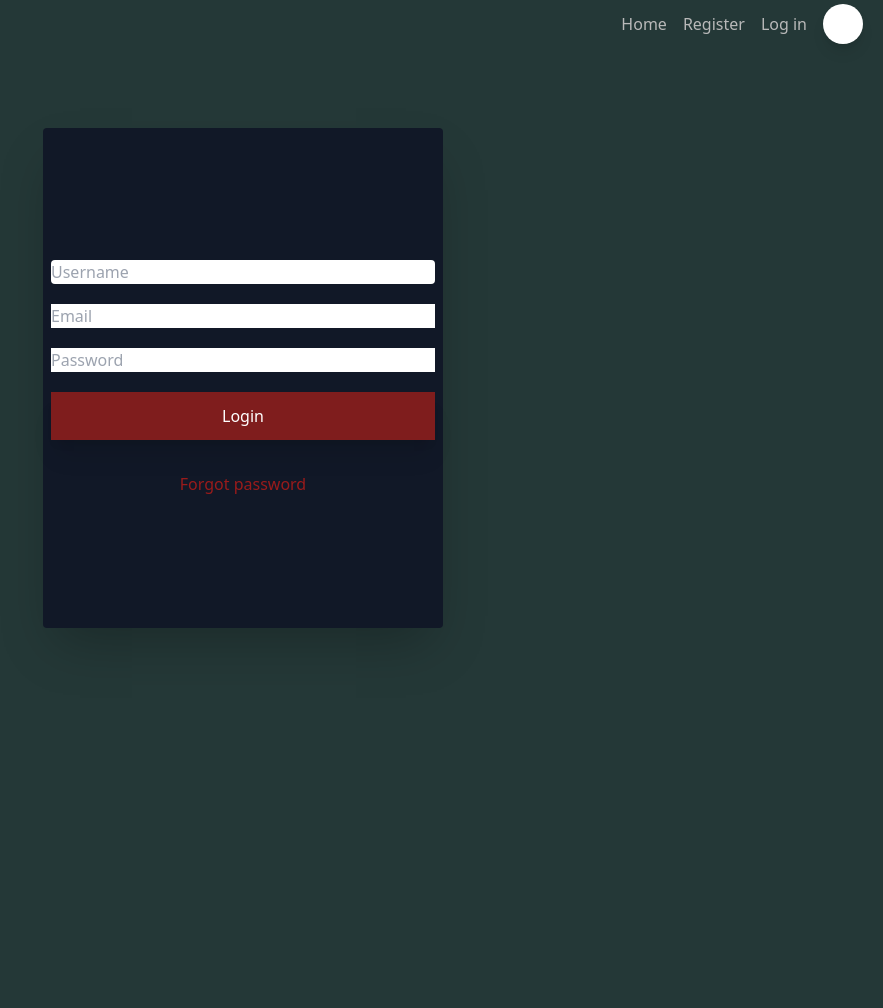
After one commit to royye6/uplook-image-library, a Django app: page /login/ in a window 1280 px wide. The commit adds this page. Shown: the whole page, without its empty margins (397-1280 px from the left). Run offline with Django 5.2, Linux system fonts and the light colour scheme; some libraries are stand-ins or nearby versions.

Commit message:
feat: create user logging forms

```diff
--- a/image_library/urls.py
+++ b/image_library/urls.py
@@ -3,4 +3,7 @@ from . import views
 
 urlpatterns = [
     path('', views.index, name='index'),
+    path('register/', views.register, name='register'),
+    path('login/', views.login, name='login'),
+    path('profile/', views.profile, name='profile'),
 ]
--- a/image_library/views.py
+++ b/image_library/views.py
@@ -22,3 +22,19 @@ def index(request):
 
 # def index(request):
 #     return render(request, 'index.html')
+
+
+def register(request):
+    if request.method == 'POST':
+        pass
+    return render(request, 'register.html')
+
+
+def login(request):
+    if request.method == 'POST':
+        pass
+    return render(request, 'login.html')
+
+
+def profile(request):
+    return render(request, 'profile.html')
--- a/templates/base.html
+++ b/templates/base.html
@@ -10,14 +10,12 @@
 <body class="bg-[#243837]">
     <header class="sticky w-full">
         <nav class="flex justify-end items-center gap-4 h-12 p-5 text-[#b9b9b9]" >
-            <div class="hover:text-[#775b22]"><a href="#">Register</a></div>
-            <div class="hover:text-[#775b22]"><a href="#">Log in</a></div>
-            <a href="#"><div class="h-10 w-10 bg-white rounded-full shadow-lg"></div></a>
+            <div class="hover:text-[#775b22]"><a href="{{ '' }}">Home</a></div>
+            <div class="hover:text-[#775b22]"><a href="{{ 'register' }}">Register</a></div>
+            <div class="hover:text-[#775b22]"><a href="{{ 'login' }}">Log in</a></div>
+            <a href="{{ 'profile' }}"><div class="h-10 w-10 bg-white rounded-full shadow-lg"></div></a>
         </nav>
     </header>
     {% block content %} {% endblock %}
 </body>
 </html>
-
-
-  <!-- <div class="flex bg-[#243837] justify-center min-h-screen w-full"> -->
--- /dev/null
+++ b/templates/login.html
@@ -0,0 +1,13 @@
+{% extends 'base.html' %}
+{% block content %}
+    <main class="flex flex-col my-20 items-center mx-w-full min-h-screen">
+        <form action="" method="POST" class="flex flex-col w-[360px] sm:w-[400px] gap-5 h-[500px] hover: shadow-2xl rounded justify-center items-center px-2 bg-gray-900">
+            <!-- <p class="text-red-500">{{ error }}</p> -->
+            <input type="text" id="username" name="username" placeholder="Username" class="w-full rounded">
+            <input type="email" id="email" name="email" placeholder="Email" class="w-full">
+            <input type="password" id="password" name="password" placeholder="Password" class="w-full">
+            <button type="submit" id="register_button" class="w-full bg-red-900 h-12 text-white hover:bg-red-700 shadow-xl ">Login</button>
+            <a href="#" class="text-red-800 hover:text-red-700 pt-3 flex-start">Forgot password</a>
+        </form>
+    </main>
+{% endblock %}
--- /dev/null
+++ b/templates/profile.html
@@ -0,0 +1,2 @@
+{% extends 'base.html' %}
+{% block content %}{% endblock %}
--- a/uplook/urls.py
+++ b/uplook/urls.py
@@ -20,6 +20,9 @@ from django.urls import path, include
 urlpatterns = [
     path('admin/', admin.site.urls),
     path('', include('image_library.urls')),
+    path('register/', include('image_library.urls')),
+    path('login/', include('image_library.urls')),
+    path('profile/', include('image_library.urls')),
     path('__reload__/', include("django_browser_reload.urls")),
     path('__debug__/', include("debug_toolbar.urls")),
 ]
```
Also changed, not shown: image_library/admin.py (+7 -0 lines), templates/register.html (added, +13 -0 lines).
